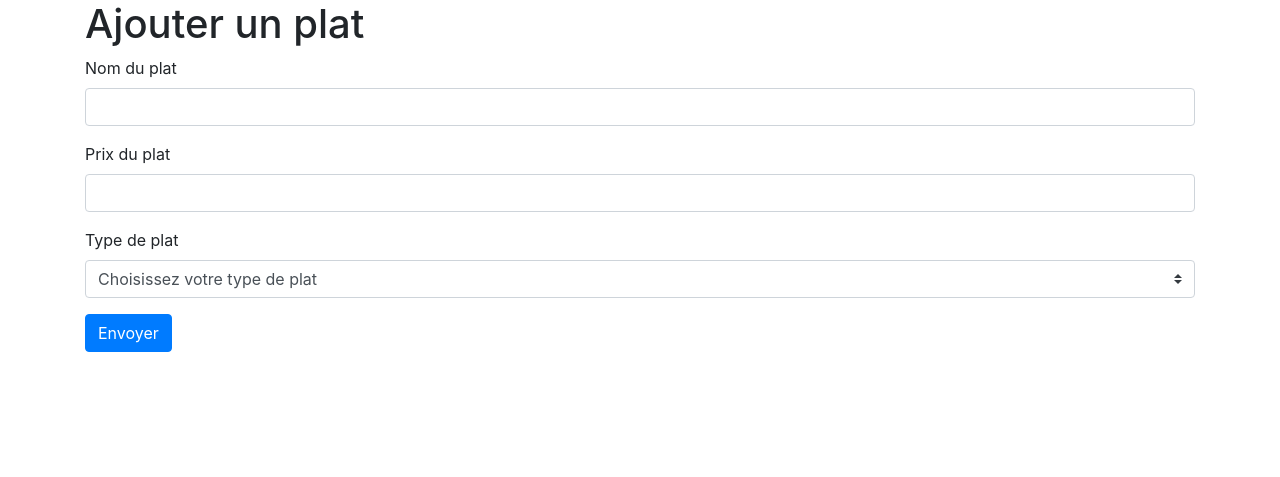
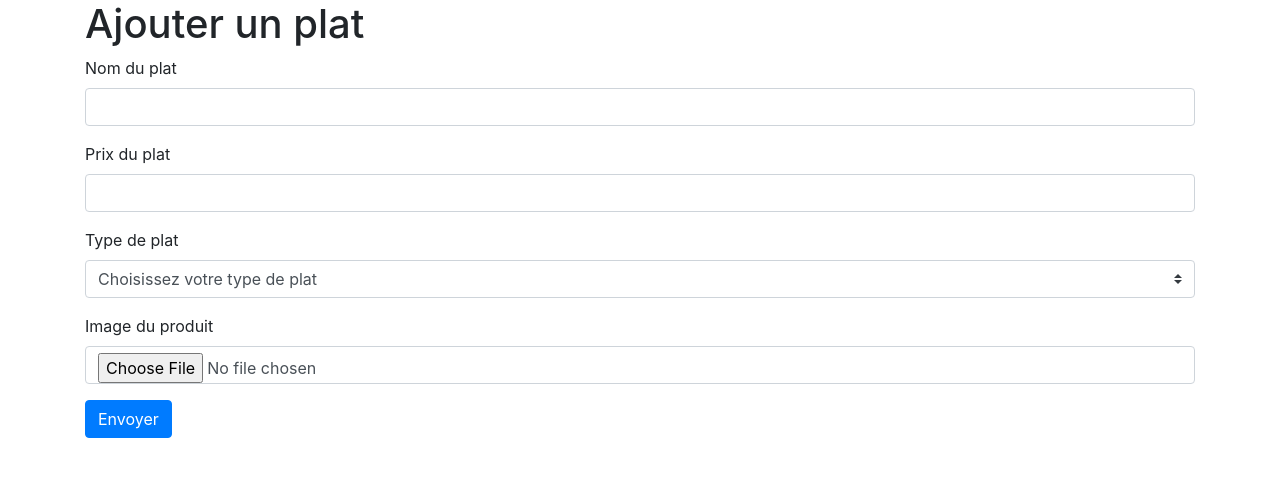
Before and after one commit to alegorix/RESTO, a PHP site: page /add.php in a window 1280 px wide. Shown: the top 477 px of the page. Run offline with PHP 8.4, Linux system fonts and the light colour scheme; data comes from the database, SQL or seed files in the repository.

Commit message:
Add files via upload
Ajout image

```diff
--- a/add.php
+++ b/add.php
@@ -1,4 +1,3 @@
-
 <?php
 // On démarre une session
 session_start();
@@ -8,6 +7,26 @@ if($_POST){
     && isset($_POST['prix_plat']) && !empty($_POST['prix_plat'])
     && isset($_POST['type_plat']) && !empty($_POST['type_plat'])
     ){
+
+
+
+        $currentDirectory = getcwd();
+        $uploadDirectory = "/images/";
+
+
+        //$fileExtensionsAllowed = ['jpeg','jpg','png']; // These will be the only file extensions allowed
+
+        $fileName = $_FILES['image']['name'];
+        //$fileSize = $_FILES['image']['size'];
+        $fileTmpName  = $_FILES['image']['tmp_name'];
+        //$fileType = $_FILES['image']['type'];
+        //$fileExtension = strtolower(end(explode('.',$fileName)));
+
+        $uploadPath = $currentDirectory . $uploadDirectory . basename($fileName);
+
+        $didUpload = move_uploaded_file($fileTmpName, $uploadPath);
+
+
         // On inclut la connexion à la base
         require_once('connect.php');
 
@@ -15,14 +34,17 @@ if($_POST){
         $nom_plat = strip_tags($_POST['nom_plat']);
         $prix_plat = strip_tags($_POST['prix_plat']);
         $type_plat = strip_tags($_POST['type_plat']);
+        $image_produit = strip_tags($_POST['image']);
+        $imageprod = $fileName;
 
-        $sql = 'INSERT INTO `tbl_menu` (`nom_plat`, `prix_plat`, `type_plat`) VALUES (:nom_plat, :prix_plat, :type_plat);';
+        $sql = 'INSERT INTO `tbl_menu` (`nom_plat`, `prix_plat`, `type_plat`, `photo_plat` ) VALUES (:nom_plat, :prix_plat, :type_plat, :imageprod);';
 
         $query = $db->prepare($sql);
 
         $query->bindValue(':nom_plat', $nom_plat, PDO::PARAM_STR);
         $query->bindValue(':prix_plat', $prix_plat, PDO::PARAM_STR);
         $query->bindValue(':type_plat', $type_plat, PDO::PARAM_STR);
+        $query->bindValue(':imageprod', $imageprod, PDO::PARAM_STR);
 
         $query->execute();
 
@@ -58,11 +80,12 @@ if($_POST){
                     }
                 ?>
                 <h1>Ajouter un plat</h1>
-                <form method="post">
+                <form method="post" enctype="multipart/form-data">
                     <div class="form-group">
                         <label for="nom_plat">Nom du plat</label>
                         <input type="text" id="nom_plat" name="nom_plat" class="form-control">
                     </div>
+
                     <div class="form-group">
                         <label for="prix_plat">Prix du plat</label>
                         <input type="text" id="prix_plat" name="prix_plat" class="form-control">
@@ -92,7 +115,10 @@ if ($query->rowCount() > 0) { ?>
                     </select>
                     </div>
                     <?php } ?>
-
+                    <div class="form-group">
+                        <label for="image">Image du produit</label>
+                        <input type="file" id="image" name="image" class="form-control">
+                    </div>
 
 
                     <button class="btn btn-primary">Envoyer</button>
```
